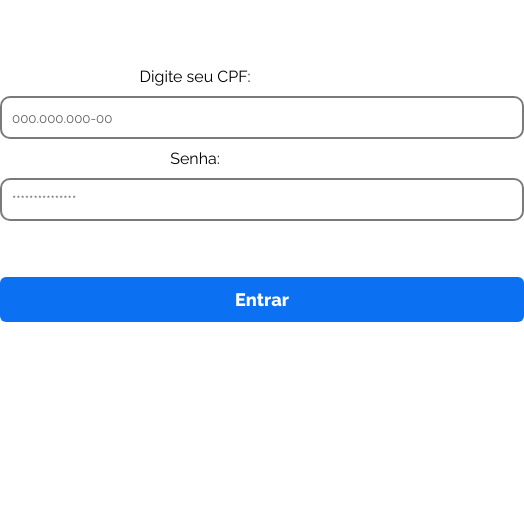
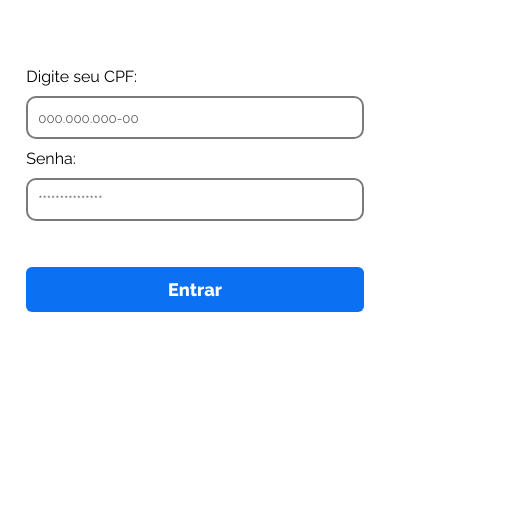
Before and after one commit to diogorochembach/Login-DNC, a plain HTML site: page index.html in a window 390 px wide. Shown: the part 321-844 px from the top of the page, 524 px wide, since content can reach past the window. Drawn offline with Linux system fonts and the light colour scheme.

Commit message:
Adicionado responsividade

```diff
--- a/index.html
+++ b/index.html
@@ -24,18 +24,15 @@
         <h4 class="h4index">você pode entrar com o seu CPF</h4>
 
         <form class="form-login-index" action="">
-          <div class="label-nome-completo">
+          <div class="input-container">
             <label class="digite-nome" for="">Digite seu CPF:</label>
-            <input
-              class="input-name"
-              type="number"
-              placeholder="000.000.000-00"
-            />
+            <input class="input" type="number" placeholder="000.000.000-00" />
           </div>
-          <div class="label-senha">
+
+          <div class="input-container">
             <label class="label-senha" for="">Senha:</label>
             <input
-              class="input-senha"
+              class="input"
               type="password"
               placeholder="***************"
             />
--- a/style.css
+++ b/style.css
@@ -19,6 +19,12 @@ header .logo-dnc {
   width: 120px;
   margin-top: 24px;
   margin-left: 46px;
+}
+
+.login {
+  display: flex;
+  flex-direction: column;
+  align-items: center;
 }
 
 div .h2index {
@@ -45,15 +51,19 @@ div .h4index {
   color: #000000;
 }
 
-.form-login-index {
-  text-align: center;
-  margin-left: auto;
+.input-container {
+  width: 90%;
+}
+
+form label {
   display: block;
 }
 
-form label {
+.form-login-index {
   display: flex;
-  justify-content: space-around;
+  flex-direction: column;
+  align-items: center;
+  width: 375px;
 }
 
 .digite-nome {
@@ -64,32 +74,18 @@ form label {
 .label-senha {
   margin-top: 10px;
   margin-bottom: 10px;
+  text-align: left;
 }
 
-.input-name {
+.input {
   background: rgba(255, 255, 255, 0.9);
   border: 2px solid #7a7a7a;
   border-radius: 10px;
-  width: 405px;
   height: 43px;
-  width: 524px;
+  width: 100%;
 }
 
-.input-name::placeholder {
-  padding-left: 10px;
-  color: #616161;
-}
-
-.input-senha {
-  background: rgba(255, 255, 255, 0.9);
-  border: 2px solid #7a7a7a;
-  border-radius: 10px;
-  width: 405px;
-  height: 43px;
-  width: 524px;
-}
-
-form .input-senha::placeholder {
+.input::placeholder {
   padding-left: 10px;
   color: #616161;
 }
@@ -100,9 +96,10 @@ form .button-entrar {
   border-radius: 6px;
   align-items: center;
   padding: 12px 26px;
-  width: 524px;
+  width: 90%;
   margin-top: 46px;
   font-weight: 800;
   font-size: 18px;
   color: #ffffff;
+  cursor: pointer;
 }
```
